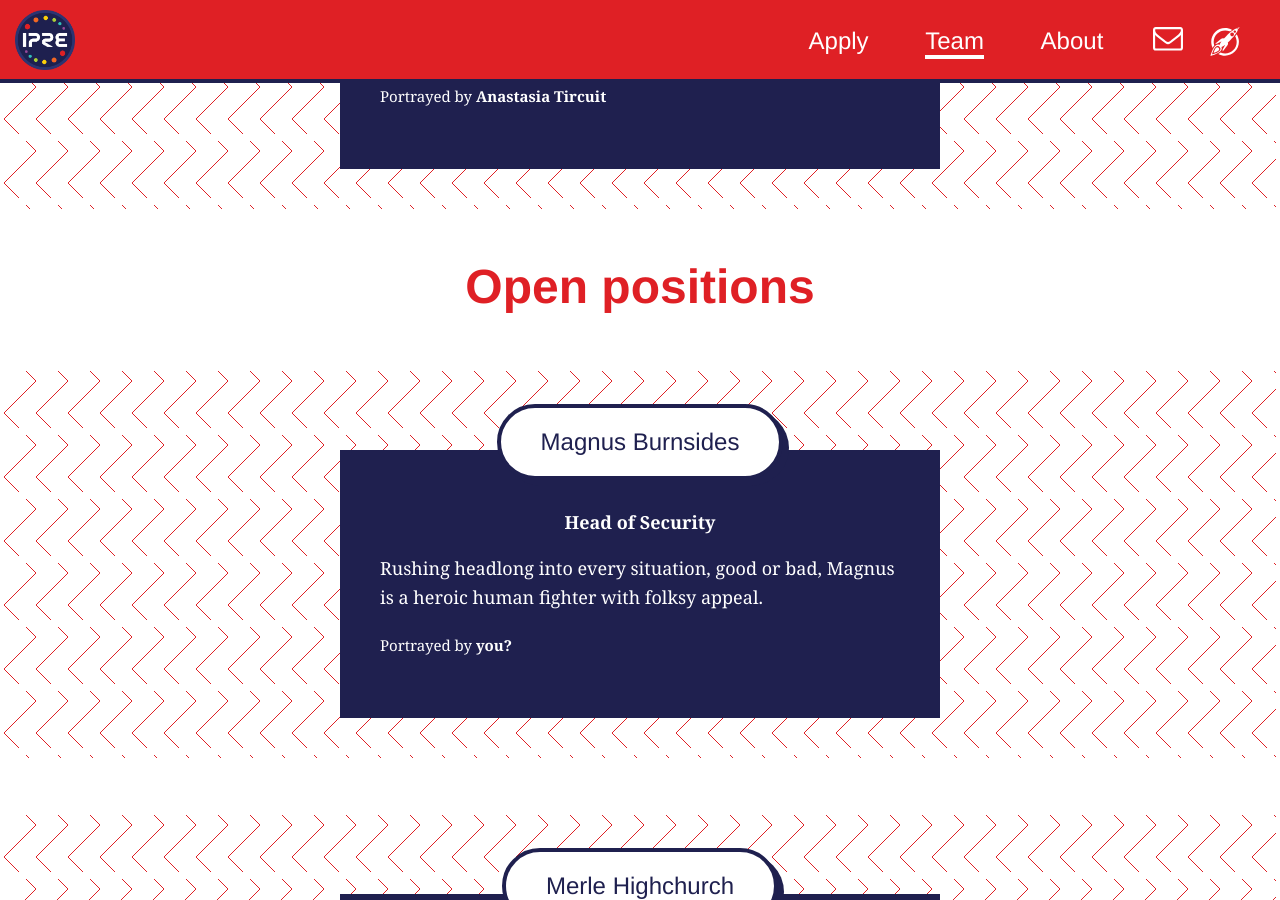
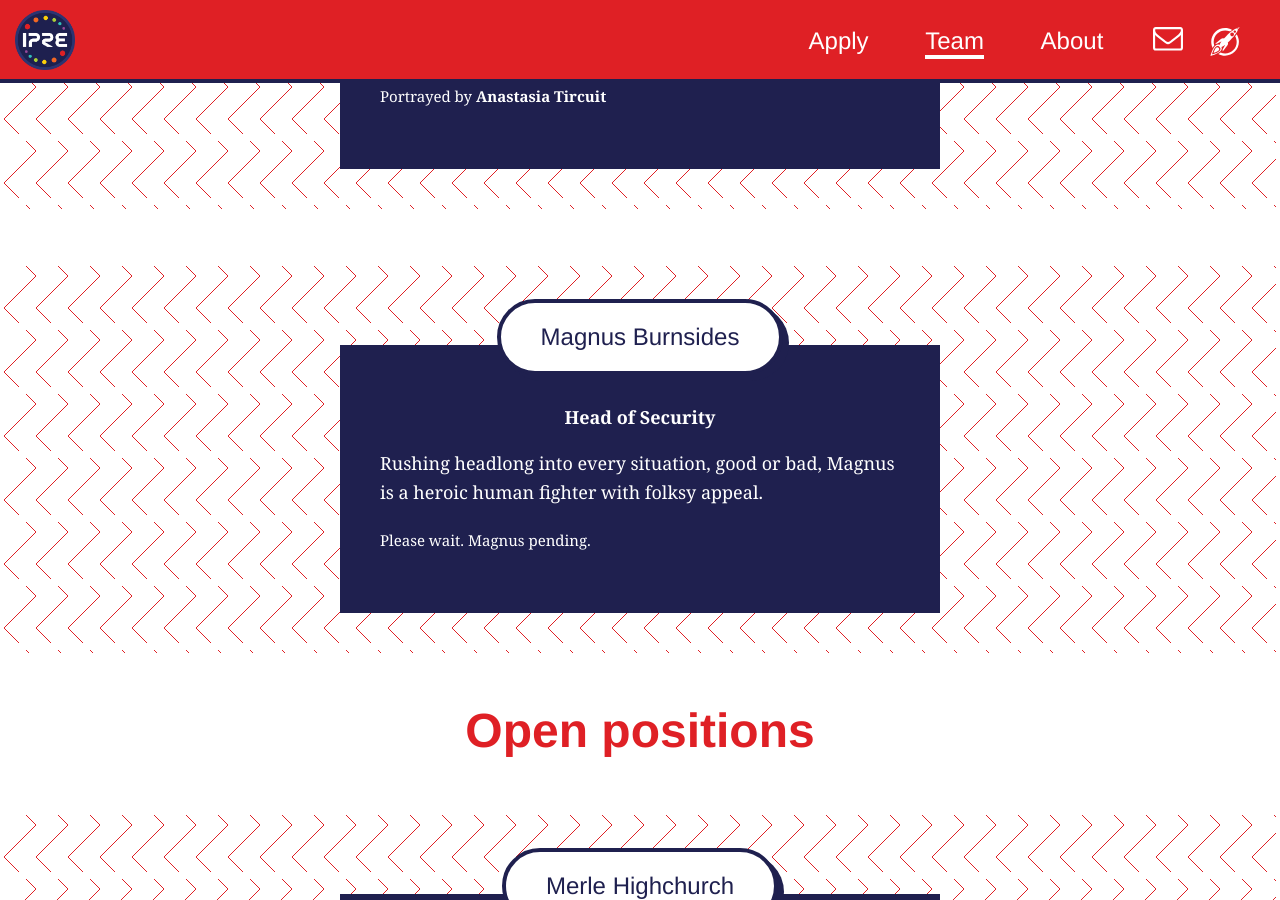
Before and after one commit to Inst-of-Planar-Research-and-Exploration/IPRE-website, a Jekyll site: the page built from team/team.html, in a window 1280 px wide and 900 px high, scrolled down 2524 px. Built offline with Jekyll 4.4.1, drawn with Linux system fonts in a browser that asks for light colours; some web fonts are replaced.

Commit message:
Move Magnus out of open positions, pending confirmation that he is taken

```diff
--- a/team/team.html
+++ b/team/team.html
@@ -70,8 +70,6 @@ permalink: team/
   </div>
 </div>
 
-<h2 id="open-positions" class="text_header">Open positions</h2>
-
 <div class="content_block">
   <div class="content_block_title pill_title">
     Magnus Burnsides
@@ -79,9 +77,11 @@ permalink: team/
   <div class="content_block_description">
     <p class="center"><strong>Head of Security</strong></p>
     <p>Rushing headlong into every situation, good or bad, Magnus is a heroic human fighter with folksy appeal.</p>
-    <p><small>Portrayed by <strong>you?</strong></small></p>
+    <p><small>Please wait. Magnus pending.</small></p>
   </div>
 </div>
+
+<h2 id="open-positions" class="text_header">Open positions</h2>
 
 <div class="content_block">
   <div class="content_block_title pill_title">
```
